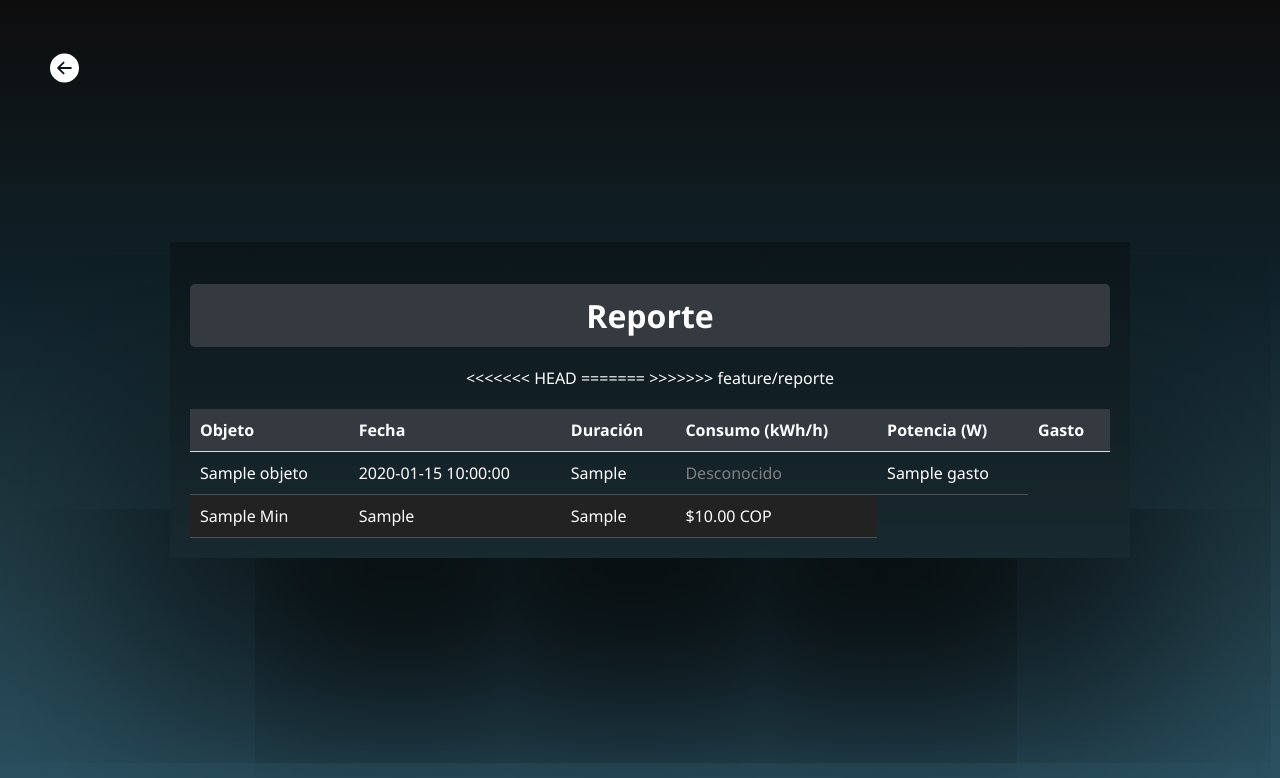
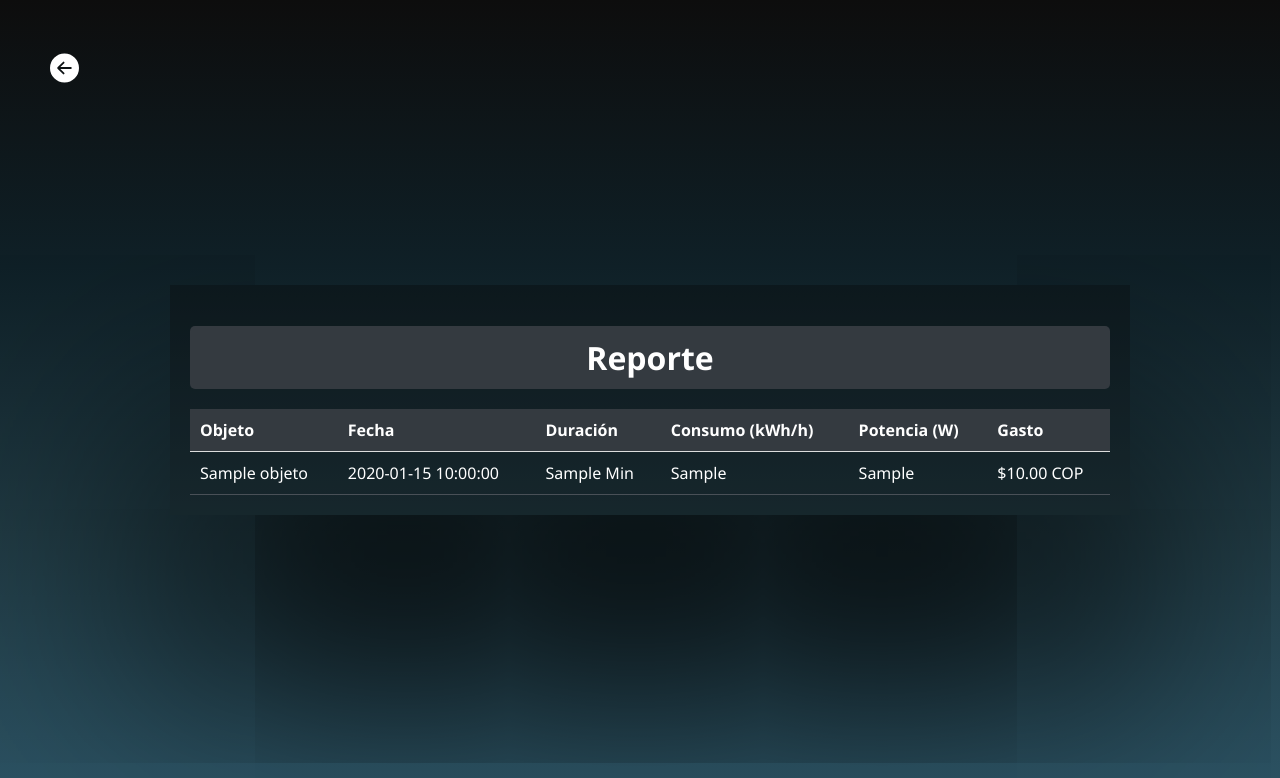
Before and after one commit to Naxl29/PROYECTO-ARDUINO, a Flask app: template templates/usuario/reporte.html in a window 1280 px wide. Shown: the top 778 px of the page. Run offline with Flask 3, Linux system fonts and the light colour scheme; the template is opened without the code that fills it: most values are stand-ins (such as "Sample title", 1, 10 or a date in 2020).

Commit message:
Solución de conflicto

```diff
--- a/templates/usuario/reporte.html
+++ b/templates/usuario/reporte.html
@@ -44,25 +44,10 @@
                                 <td>{{ bloque.usuario if bloque.usuario else 'Desconocido' }}</td>
                                 {% endif %}
                                 <td>{{ bloque.fecha.strftime('%Y-%m-%d %H:%M:%S') }}</td>
-<<<<<<< HEAD
-                                <td>{{ bloque.duracion_minutos }}</td>
-                                <td>
-                                    {% if bloque.estado == '1' or bloque.estado == 1 %}
-                                        <span style="color: green;">Encendido</span>
-                                    {% elif bloque.estado == '0' or bloque.estado == 0 %}
-                                        <span style="color: red;">Apagado</span>
-                                    {% else %}
-                                        <span style="color: gray;">Desconocido</span>
-                                    {% endif %}
-                                </td>
-                                <td>{{ bloque.gasto }}</td>
-                            </tr>
-=======
                                 <td>{{ bloque.duracion_minutos }} Min</td>
                                 <td>{{ bloque.consumo_wh }}</td>
                                 <td>{{ bloque.potencia_w }}</td>
                                 <td>${{ "%.2f"|format(bloque.gasto) }} COP</td>
->>>>>>> feature/reporte
                         {% endfor %}
                     {% else %}
                         <tr>
```
